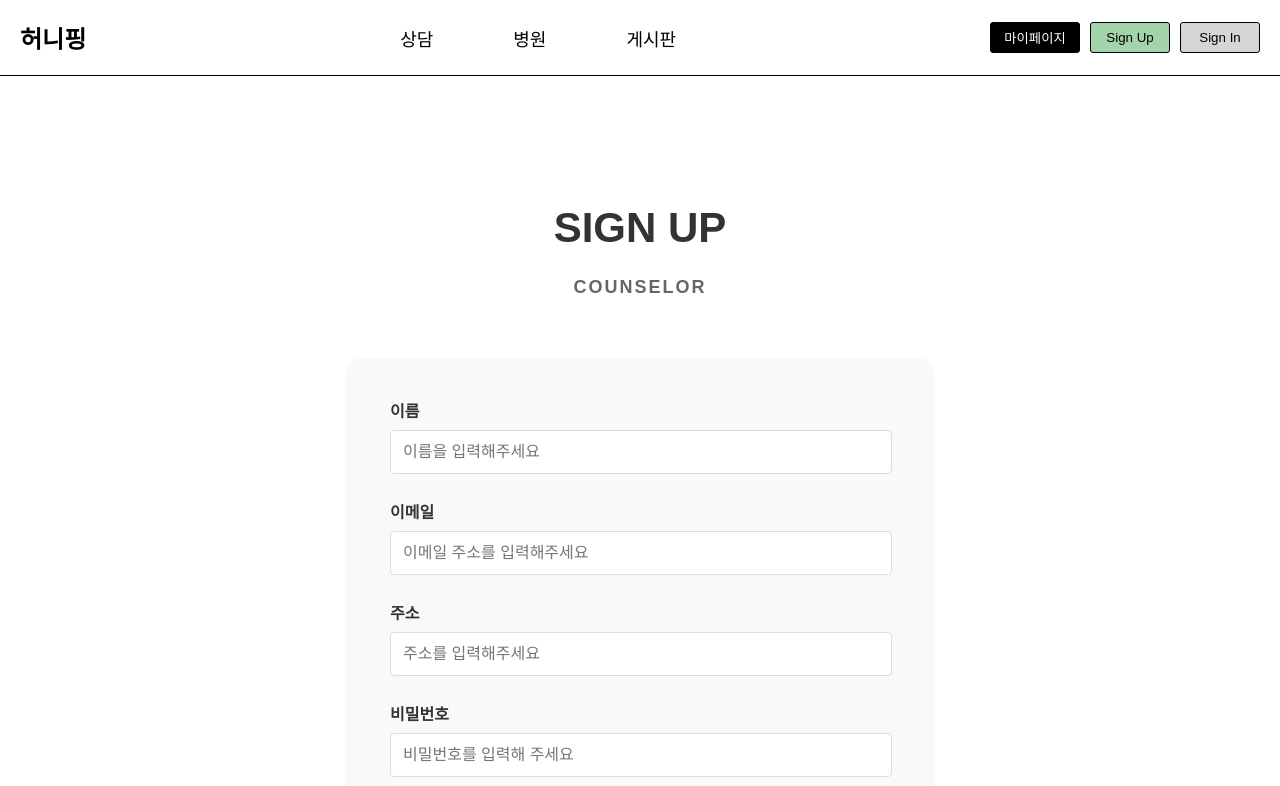
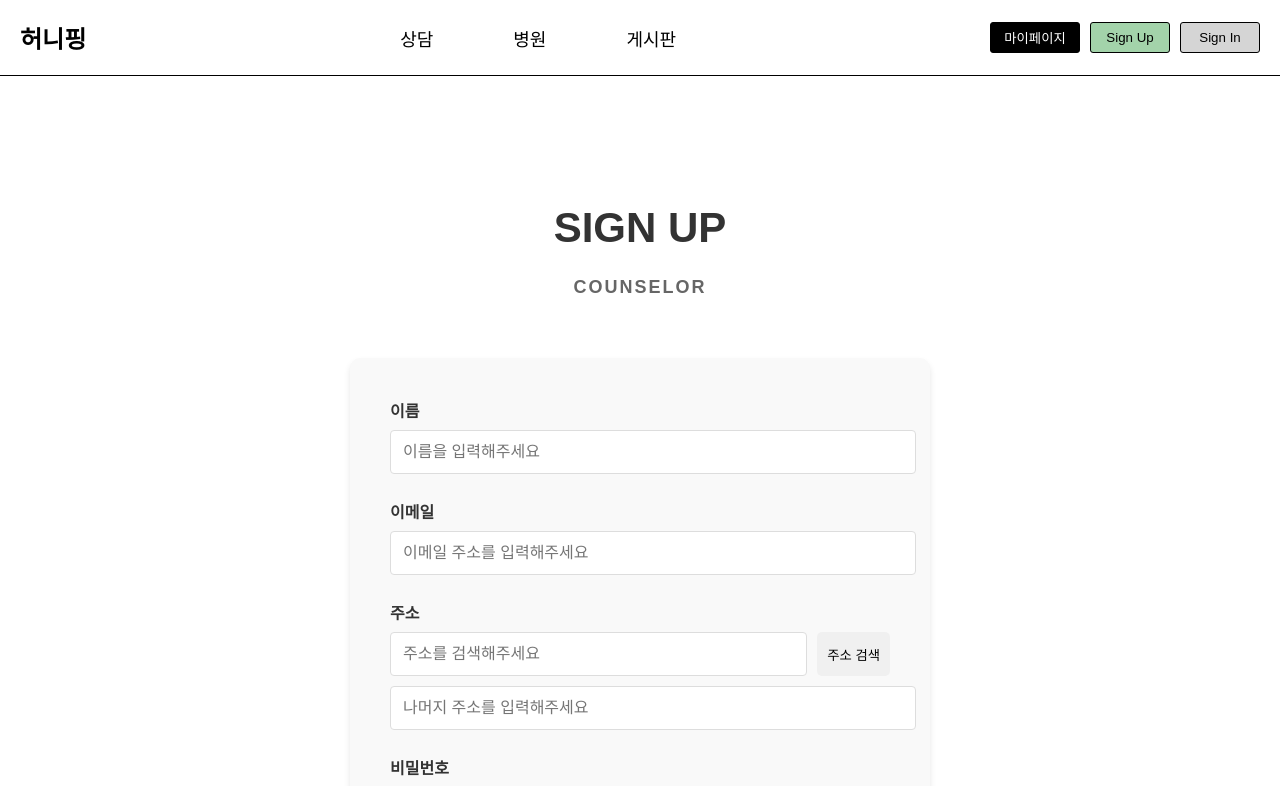
Before and after one commit to DoYoung2001/HoneyBee-FrontEnd, a React (Create React App) app: page /signup/counselor in a window 1280 px wide. Shown: the top 786 px of the page. Built offline with nearby package versions, Linux system fonts and the light colour scheme.

Commit message:
counselor signup 페이지_3

```diff
--- a/src/component/SignUpCounselor/Counselor.js
+++ b/src/component/SignUpCounselor/Counselor.js
@@ -1,5 +1,6 @@
 import React, { useState } from 'react';
 import { useNavigate } from 'react-router-dom';
+import DaumPostcode from 'react-daum-postcode';
 import styles from './Counselor.module.css';
 
 const Counselor = () => {
@@ -8,11 +9,40 @@
     name: '',
     email: '',
     address: '',
+    detailAddress: '',
     password: '',
     confirmPassword: '',
     license: '',
     experience: '',
   });
+
+  const [isAddressModalVisible, setIsAddressModalVisible] = useState(false);
+
+  const handleAddressSearch = () => {
+    setIsAddressModalVisible(true);
+  };
+
+  const handleComplete = (data) => {
+    let fullAddress = data.address;
+    let extraAddress = '';
+
+    if (data.addressType === 'R') {
+      if (data.bname !== '') {
+        extraAddress += data.bname;
+      }
+      if (data.buildingName !== '') {
+        extraAddress += (extraAddress !== '' ? `, ${data.buildingName}` : data.buildingName);
+      }
+      fullAddress += (extraAddress !== '' ? ` (${extraAddress})` : '');
+    }
+
+    setFormData(prevState => ({
+      ...prevState,
+      address: fullAddress,
+      detailAddress: ''
+    }));
+    setIsAddressModalVisible(false);
+  };
 
   const handleChange = (e) => {
     const { name, value } = e.target;
@@ -46,7 +76,28 @@
           </div>
           <div className={styles.inputGroup}>
             <label htmlFor="address">주소</label>
-            <input type="text" id="address" name="address" value={formData.address} onChange={handleChange} placeholder="주소를 입력해주세요" required />
+            <div className={styles.addressInputGroup}>
+              <input
+                type="text"
+                id="address"
+                name="address"
+                value={formData.address}
+                readOnly
+                placeholder="주소를 검색해주세요"
+                required
+              />
+              <button type="button" onClick={handleAddressSearch} className={styles.addressSearchButton}>
+                주소 검색
+              </button>
+            </div>
+            <input
+              type="text"
+              id="detailAddress"
+              name="detailAddress"
+              value={formData.detailAddress}
+              onChange={handleChange}
+              placeholder="나머지 주소를 입력해주세요"
+            />
           </div>
           <div className={styles.inputGroup}>
             <label htmlFor="password">비밀번호</label>
@@ -73,6 +124,21 @@
           <button type="submit" className={styles.signUpButton}>가입하기</button>
         </form>
       </main>
+      {isAddressModalVisible && (
+        <div className={styles.modalOverlay}>
+          <div className={styles.modalContent}>
+            <DaumPostcode
+              onComplete={handleComplete}
+              autoClose={false}
+              width={500}
+              height={600}
+            />
+            <button onClick={() => setIsAddressModalVisible(false)} className={styles.closeButton}>
+              닫기
+            </button>
+          </div>
+        </div>
+      )}
     </div>
   );
 };
--- a/src/component/SignUpCounselor/Counselor.module.css
+++ b/src/component/SignUpCounselor/Counselor.module.css
@@ -50,7 +50,7 @@
 
   .inputGroup input,
   .inputGroup select {
-    width: calc(100% - 24px);
+    width: 100%;
     padding: 12px;
     border: 1px solid #ddd;
     border-radius: 4px;
@@ -73,3 +73,53 @@
   .signUpButton:hover {
     background-color: #4169e1;
   }
+
+  .addressInputGroup {
+    display: flex;
+    gap: 10px;
+    margin-bottom: 10px;
+  }
+
+  .addressSearchButton {
+    padding: 5px 10px;
+    background-color: #f0f0f0;
+    border: none;
+    border-radius: 5px;
+    cursor: pointer;
+    white-space: nowrap;  /* 글씨 가로고정 */
+  }
+
+  .addressSearchButton:hover {
+    background-color: #e0e0e0;
+  }
+
+  .modalOverlay {
+    position: fixed;
+    top: 0;
+    left: 0;
+    right: 0;
+    bottom: 0;
+    background-color: rgba(0, 0, 0, 0.5);
+    display: flex;
+    justify-content: center;
+    align-items: center;
+  }
+
+  .modalContent {
+    background-color: white;
+    padding: 20px;
+    border-radius: 8px;
+  }
+
+  .closeButton {
+    margin-top: 10px;
+    padding: 5px 10px;
+    background-color: #f0f0f0;
+    border: none;
+    border-radius: 4px;
+    cursor: pointer;
+  }
+
+  .closeButton:hover {
+    background-color: #d5d5d5;
+  }
```
